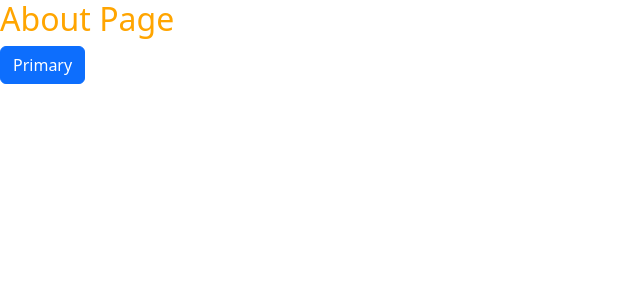
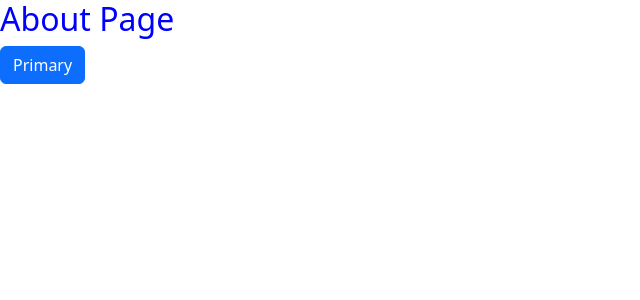
Before and after one commit to IamMrTeapot/NextJsStudy, a Next.js app: page /about in a window 1280 px wide. Shown: the top 300 px of the page, without its empty margins (0-640 px from the left). Built offline with nearby package versions, Linux system fonts and the light colour scheme.

Commit message:
i forgot the dot in css

```diff
--- a/styles/About.module.css
+++ b/styles/About.module.css
@@ -1,3 +1,3 @@
-highlight {
+.highlight {
     color: blue;
 }
--- a/styles/Contact.module.css
+++ b/styles/Contact.module.css
@@ -1,3 +1,3 @@
-highlight {
+.highlight {
     color: red;
 }
```
